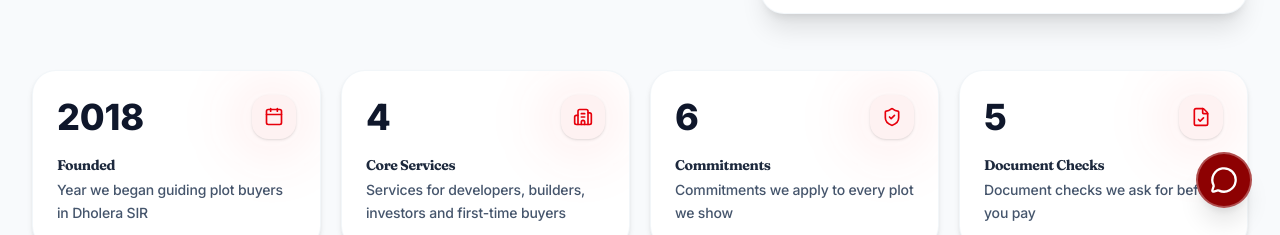
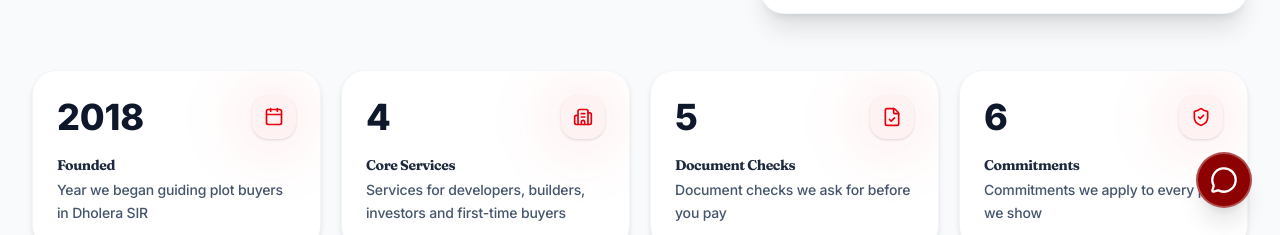
Before and after one commit to vishal9958/investorspace, a Next.js app: page /company in a window 1280 px wide. Shown: the part 564-799 px from the top of the page. Built offline with nearby package versions, Linux system fonts and the light colour scheme.

Commit message:
Company page: reorder stats cards to place 5 Document Checks before 6 Commitments

```diff
--- a/src/app/company/page.tsx
+++ b/src/app/company/page.tsx
@@ -192,16 +192,16 @@ export default function CompanyPage() {
             icon: Building2,
         },
         {
+            number: "5",
+            title: "Document Checks",
+            desc: "Document checks we ask for before you pay",
+            icon: FileCheck,
+        },
+        {
             number: "6",
             title: "Commitments",
             desc: "Commitments we apply to every plot we show",
             icon: ShieldCheck,
-        },
-        {
-            number: "5",
-            title: "Document Checks",
-            desc: "Document checks we ask for before you pay",
-            icon: FileCheck,
         },
     ];
 
```
